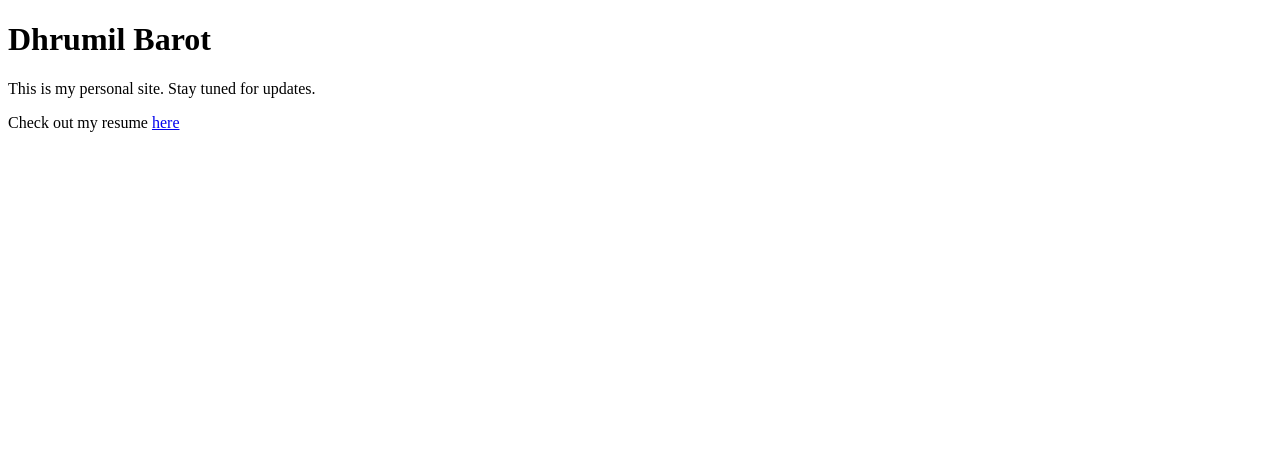
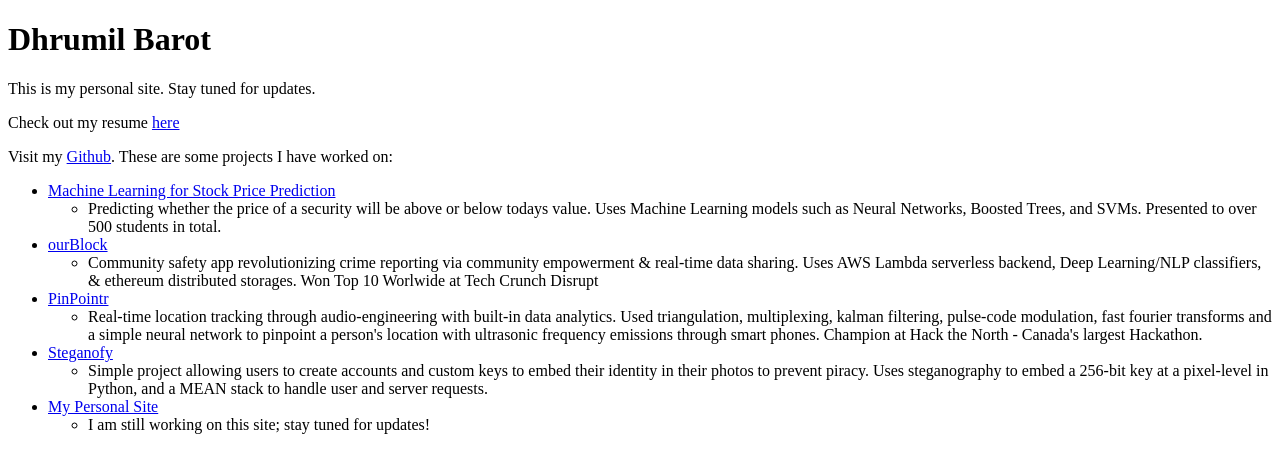
Before and after one commit to drewbarot/drewbarot.github.io, a plain HTML site: page index.html in a window 1280 px wide. Drawn offline with Linux system fonts and the light colour scheme.

Commit message:
Update index.html

```diff
--- a/index.html
+++ b/index.html
@@ -4,5 +4,28 @@
 <h1>Dhrumil Barot</h1>
 <p>This is my personal site. Stay tuned for updates.</p>
 <p>Check out my resume <a href="https://drewbarot.github.io/DrewBarot_Resume.pdf">here</a> </p>
+<p>Visit my <a href="https://github.com/drewbarot">Github</a>. These are some projects I have worked on:</p>
+<ul>
+	<li><a href="https://github.com/drewbarot/Public-Tutorials">Machine Learning for Stock Price Prediction</a></li>
+		<ul>
+			<li>Predicting whether the price of a security will be above or below todays value. Uses Machine Learning models such as Neural Networks, Boosted Trees, and SVMs. Presented to over 500 students in total.</li>
+		</ul>
+	<li><a href="https://github.com/charlielin99/ourBlock">ourBlock</a></li>
+		<ul>
+			<li>Community safety app revolutionizing crime reporting via community empowerment & real-time data sharing. Uses AWS Lambda serverless backend, Deep Learning/NLP classifiers, & ethereum distributed storages. Won Top 10 Worlwide at Tech Crunch Disrupt</li>
+		</ul>
+	<li><a href="https://github.com/charlielin99/Pinpointr">PinPointr</a></li>
+		<ul>
+			<li>Real-time location tracking through audio-engineering with built-in data analytics. Used triangulation, multiplexing, kalman filtering, pulse-code modulation, fast fourier transforms and a simple neural network to pinpoint a person's location with ultrasonic frequency emissions through smart phones. Champion at Hack the North - Canada's largest Hackathon.</li>
+		</ul>
+	<li><a href="https://github.com/drewbarot/steganofy">Steganofy</a></li>
+		<ul>
+			<li>Simple project allowing users to create accounts and custom keys to embed their identity in their photos to prevent piracy. Uses steganography to embed a 256-bit key at a pixel-level in Python, and a MEAN stack to handle user and server requests.</li>
+		</ul>
+	<li><a href="https://github.com/drewbarot/drewbarot.github.io">My Personal Site</a></li>
+	<ul>
+		<li>I am still working on this site; stay tuned for updates!</li>
+	</ul>
+</ul>
 </body>
 </html>
```
